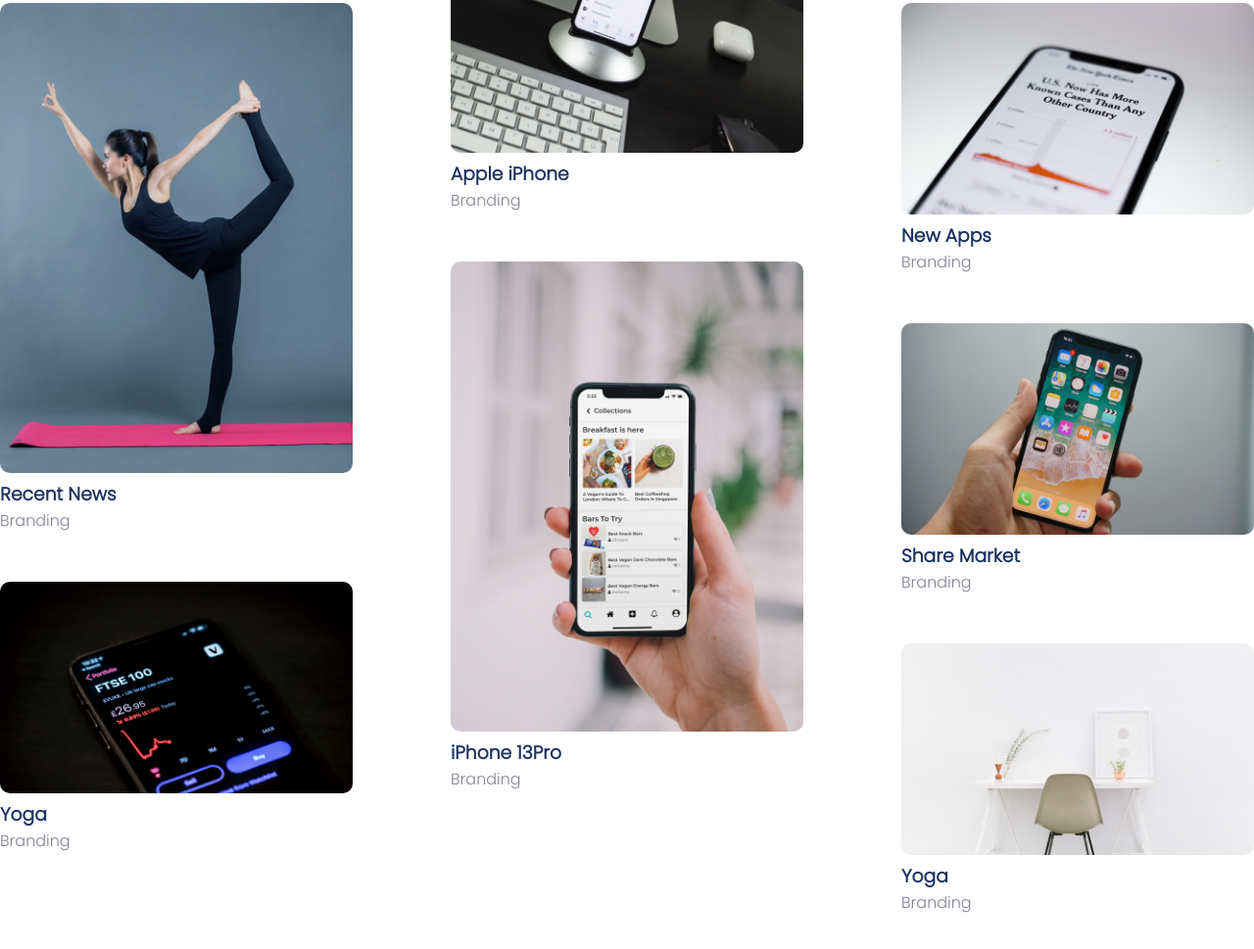
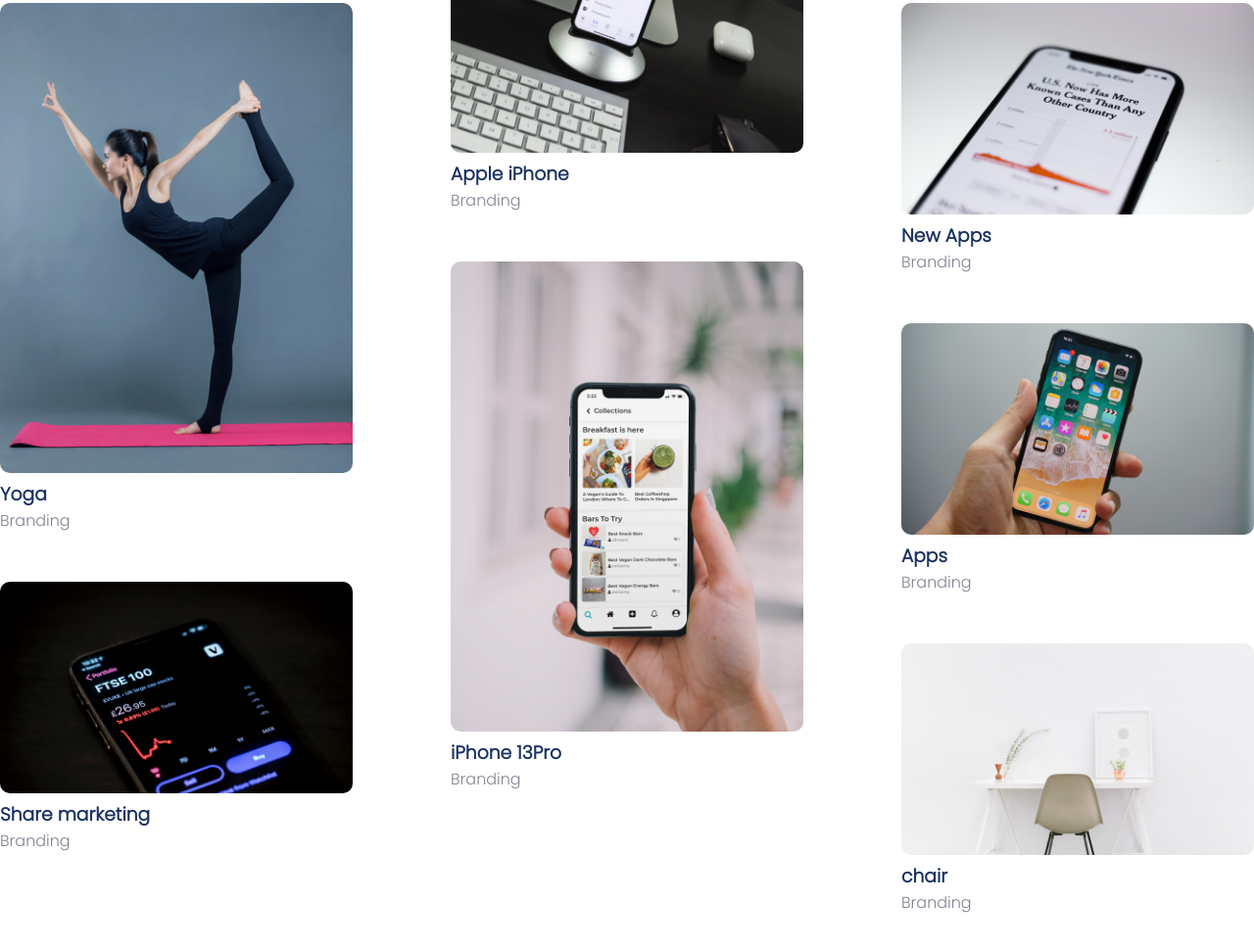
Before and after one commit to Neeraj4518/digital-markting, a plain HTML site: page index.html in a window 1280 px wide. Shown: the part 4423-5392 px from the top of the page at 98% size. Drawn offline with nearby package versions, Linux system fonts and the light colour scheme.

Commit message:
Update index.html

```diff
--- a/index.html
+++ b/index.html
@@ -255,12 +255,12 @@
                     </div>
                     <div class="flex-item animate__animated animate__fadeInUp">
                         <img src="./image/work/img3 (1).png" alt="img1" class="w-100">
-                        <h3 class="text-dark">Yoga</h3>
+                        <h3 class="text-dark">mobile phone</h3>
                         <span class="text-gray">Branding</span>
                     </div>
                     <div class="flex-item animate__animated animate__fadeInUp">
                         <img src="./image/work/img4.png" alt="img1" class="w-100">
-                        <h3 class="text-dark">Recent News</h3>
+                        <h3 class="text-dark">Yoga</h3>
                         <span class="text-gray">Branding</span>
                     </div>
                     <div class="flex-item animate__animated animate__fadeInUp">
@@ -275,17 +275,17 @@
                     </div>
                     <div class="flex-item animate__animated animate__fadeInUp">
                         <img src="./image/work/img7.png" alt="img1" class="w-100">
-                        <h3 class="text-dark">Share Market</h3>
+                        <h3 class="text-dark">Apps</h3>
                         <span class="text-gray">Branding</span>
                     </div>
                     <div class="flex-item animate__animated animate__fadeInUp">
                         <img src="./image/work/img8.png" alt="img1" class="w-100">
-                        <h3 class="text-dark">Yoga</h3>
+                        <h3 class="text-dark">Share marketing</h3>
                         <span class="text-gray">Branding</span>
                     </div>
                     <div class="flex-item">
                         <img src="./image/work/img9.png" alt="img1" class="w-100">
-                        <h3 class="text-dark">Yoga</h3>
+                        <h3 class="text-dark">chair</h3>
                         <span class="text-gray">Branding</span>
                     </div>
                 </div>
```
